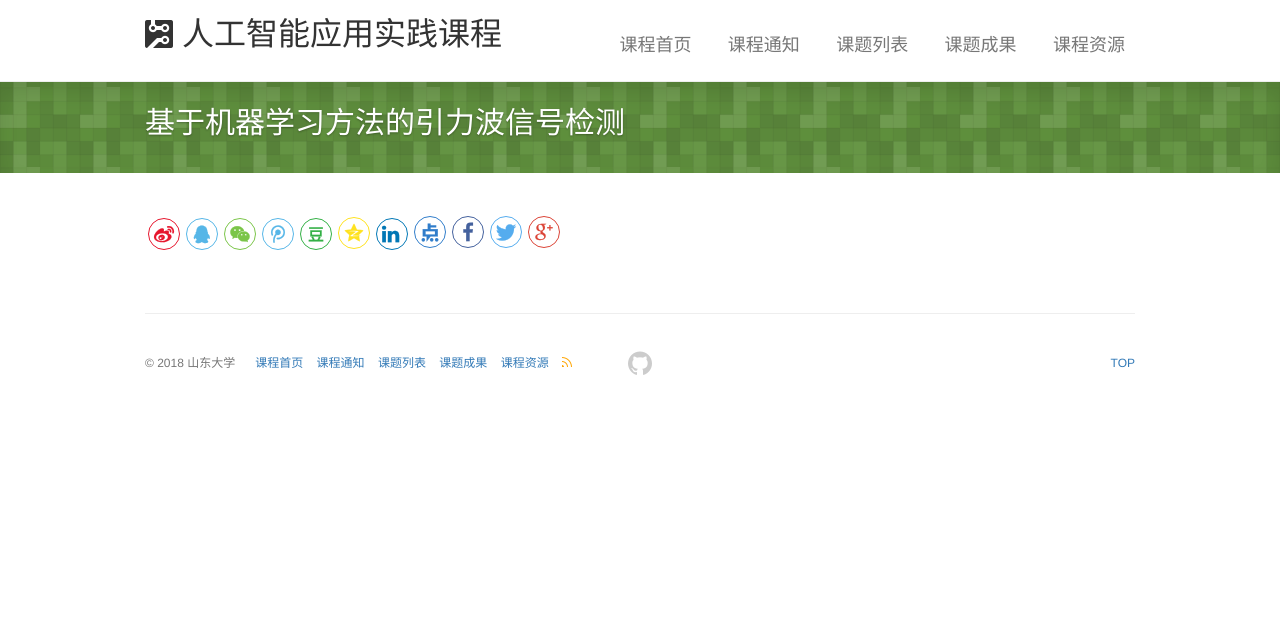
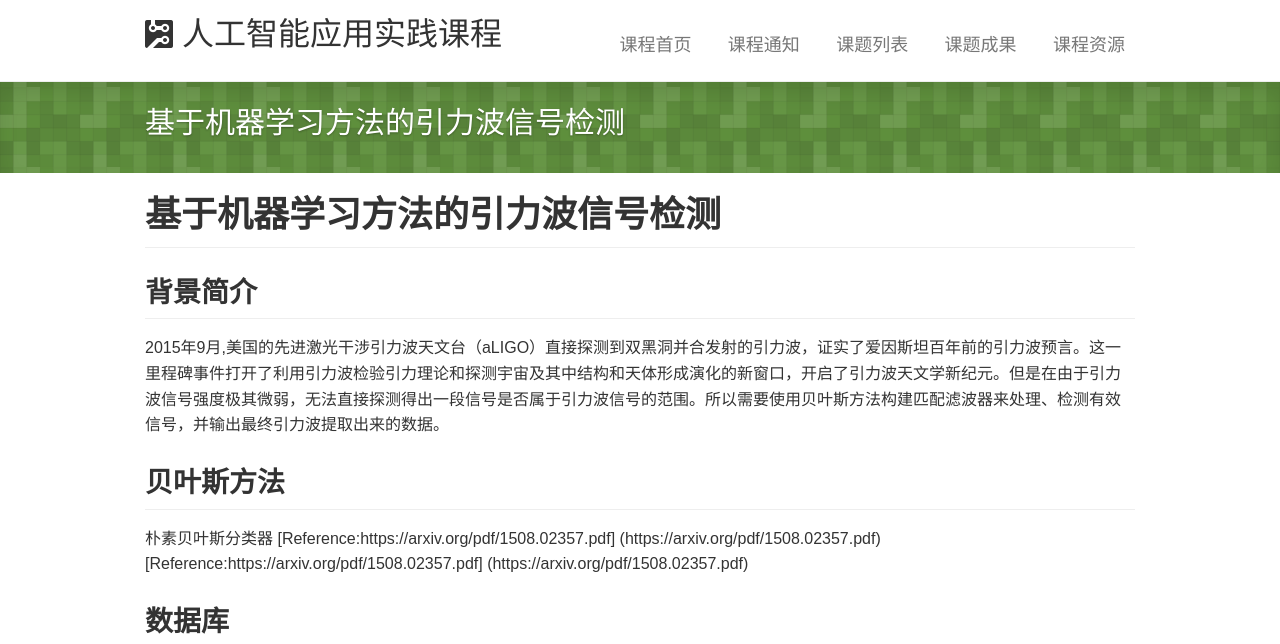
Before and after one commit to sduaicourse/sduaicourse.github.io, a Jekyll site: the page built from _subjects/gw.md, in a window 1280 px wide and 1400 px high. Shown: the top 644 px of the window. Built offline with Jekyll 4.4.1, drawn with Linux system fonts in a browser that asks for light colours; comment, search, counter and statistics services are not loaded; some of the changed text lies outside the part shown; grey boxes are pictures that could not be loaded.

Commit message:
Update _subjects/gw.md

```diff
--- a/_subjects/gw.md
+++ b/_subjects/gw.md
@@ -2,7 +2,37 @@
 layout: wiki
 title: 基于机器学习方法的引力波信号检测
 categories:
-description: 2015年9月,美国的先进激光干涉引力波天文台（aLIGO）直接探测到双黑洞并合发射的引力波，证实了爱因斯坦百年前的引力波预言。这一里程碑事件打开了利用引力波检验引力理论和探测宇宙及其中结构和天体形成演化的新窗口，开启了引力波天文学新纪元。但是在由于引力波信号强度极其微弱，无法直接探测得出一段信号是否属于引力波信号的范围。所以需要使用贝叶斯方法构建匹配滤波器来处理、检测有效信号，并输出最终引力波提取出来的数据
+description: 2015年9月,美国的先进激光干涉引力波天文台（aLIGO）直接探测到双黑洞并合发射的引力波，证实了爱因斯坦百年前的引力波预言。这一里程碑事件打开了利用引力波检验引力理论和探测宇宙及其中结构和天体形成演化的新窗口，开启了引力波天文学新纪元。但是在由于引力波信号强度极其微弱，无法直接探测得出一段信号是否属于引力波信号的范围。所以需要使用贝叶斯方法构建匹配滤波器来处理、检测有效信号，并输出最终引力波提取出来的数据。
 keywords:
 image: https://www.ligo.caltech.edu/system/slides/binaries/1/slide_large_image/DetectionSlide.jpg?1456255417
 ---
+# 基于机器学习方法的引力波信号检测
+## 背景简介
+ 2015年9月,美国的先进激光干涉引力波天文台（aLIGO）直接探测到双黑洞并合发射的引力波，证实了爱因斯坦百年前的引力波预言。这一里程碑事件打开了利用引力波检验引力理论和探测宇宙及其中结构和天体形成演化的新窗口，开启了引力波天文学新纪元。但是在由于引力波信号强度极其微弱，无法直接探测得出一段信号是否属于引力波信号的范围。所以需要使用贝叶斯方法构建匹配滤波器来处理、检测有效信号，并输出最终引力波提取出来的数据。
+
+## 贝叶斯方法
+朴素贝叶斯分类器
+[Reference:https://arxiv.org/pdf/1508.02357.pdf]
+(https://arxiv.org/pdf/1508.02357.pdf)
+[Reference:https://arxiv.org/pdf/1508.02357.pdf]
+(https://arxiv.org/pdf/1508.02357.pdf)
+
+## 数据库
+![GWOSC DATABASE](https://i.loli.net/2018/11/28/5bfe0ff1548b8.jpg)
+[GWOSC:https://www.gw-openscience.org/events/]
+
+## 官方教程
+LIGO官方给出了一系列教程，包括：python, jupyter notebook, signal processing and gravitational wave workshop tutorials
+![11.jpg](https://i.loli.net/2018/11/28/5bfe12902fc31.jpg)
+[Tutorials1](https://www.gw-openscience.org/tutorials/)
+[Tutorials2](https://www.gw-openscience.org/static/workshop1/course.html)
+
+## 参考论文
+Observation of Gravitational Waves from a Binary Black Hole Merger *B.P. Abbott et al.*
+Observing gravitational-wave transient GW150914 with minimal assumptions *B.P. Abbott et al.*
+
+## 祝福
+天体物理深似海，学科交叉有奇象
+引力波的证实开启了宇宙学和整个物理学的新大门
+我们可以用全新的更大的眼界来看世界了
+祝福大家能发现更多_(┐ ◟ᐕ)¬_
```
